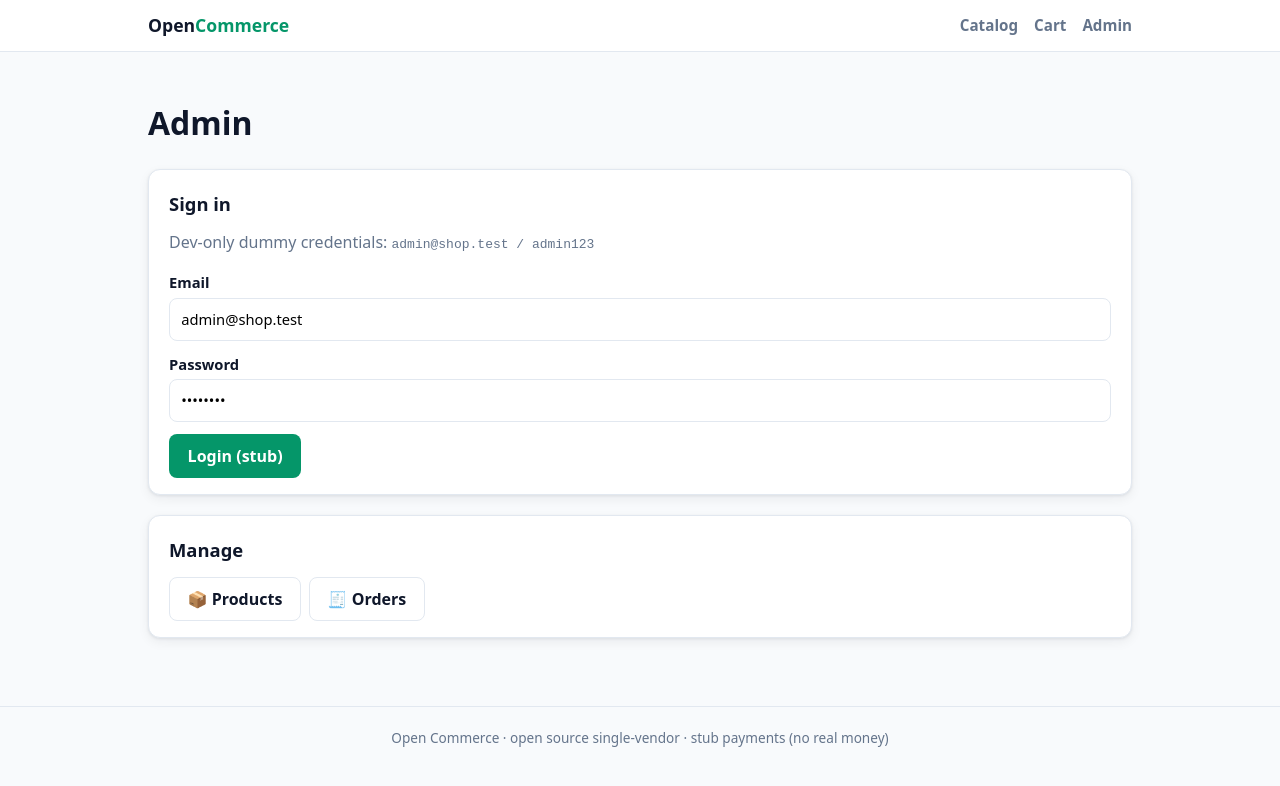
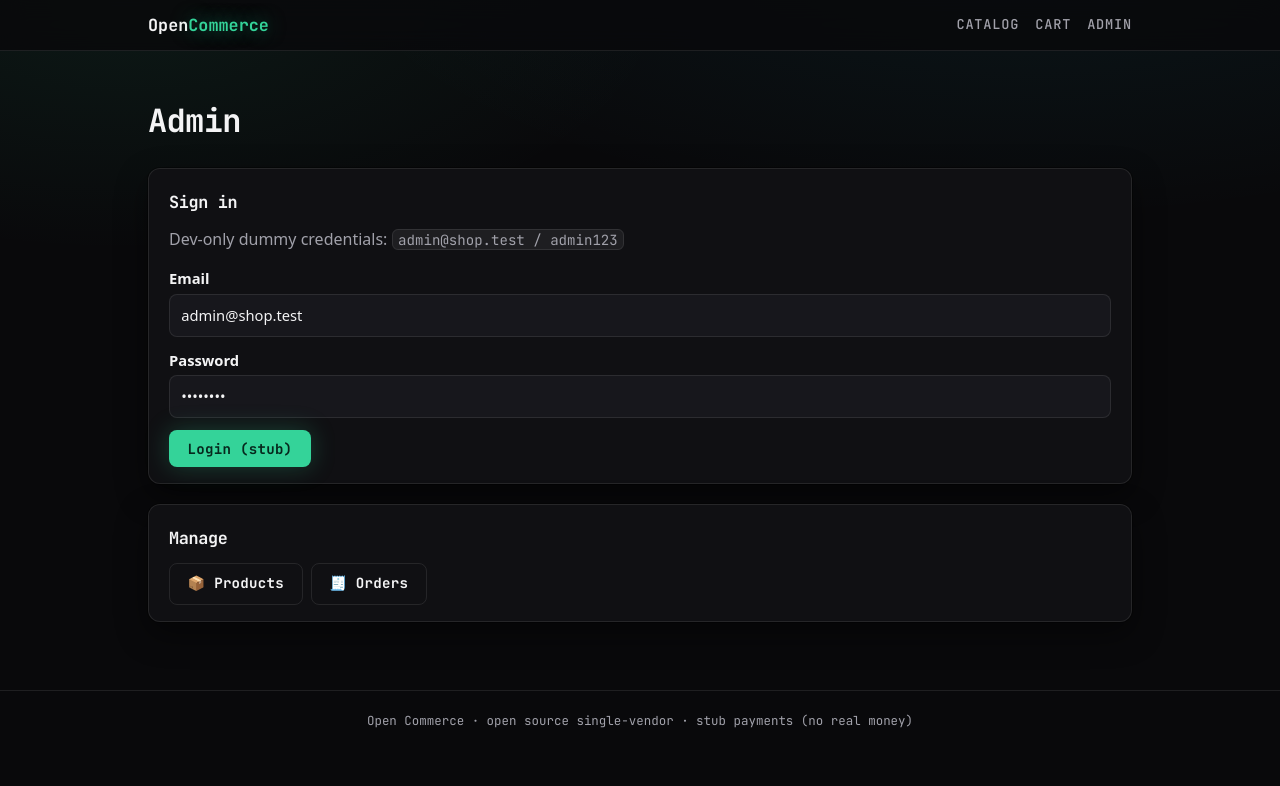
Before and after one commit to zalwan/open-commerce, a SvelteKit app in the folder app/frontend/: page /admin in a window 1280 px wide. Shown: the top 786 px of the page. Built offline with nearby package versions, Linux system fonts and the light colour scheme; no server answers.

Commit message:
style: dark threeui-inspired theme with neon starfield hero

```diff
--- a/app/frontend/src/app.css
+++ b/app/frontend/src/app.css
@@ -1,22 +1,27 @@
-/* Open Commerce storefront — lightweight design system, no dependencies. */
+/* Open Commerce storefront — dark, mono, three.js-inspired design system. */
 
 :root {
-	--bg: #f8fafc;
-	--surface: #ffffff;
-	--text: #0f172a;
-	--muted: #64748b;
-	--border: #e2e8f0;
-	--brand: #059669;
-	--brand-dark: #047857;
-	--brand-soft: #ecfdf5;
-	--danger: #dc2626;
-	--danger-soft: #fef2f2;
-	--amber: #d97706;
-	--amber-soft: #fffbeb;
-	--blue: #2563eb;
-	--blue-soft: #eff6ff;
+	--bg: #09090b;
+	--surface: #101013;
+	--surface-2: #17171c;
+	--text: #f4f4f5;
+	--muted: #a1a1aa;
+	--border: rgb(255 255 255 / 0.09);
+	--brand: #34d399;
+	--brand-dim: #6ee7b7;
+	--brand-soft: rgb(52 211 153 / 0.12);
+	--accent: #22d3ee;
+	--danger: #f87171;
+	--danger-soft: rgb(248 113 113 / 0.12);
+	--amber: #fbbf24;
+	--amber-soft: rgb(251 191 36 / 0.12);
+	--blue: #60a5fa;
+	--blue-soft: rgb(96 165 250 / 0.12);
 	--radius: 12px;
-	--shadow: 0 1px 3px rgb(15 23 42 / 0.08), 0 4px 12px rgb(15 23 42 / 0.06);
+	--mono: 'JetBrains Mono', ui-monospace, SFMono-Regular, Menlo, monospace;
+	--sans: ui-sans-serif, system-ui, -apple-system, 'Segoe UI', Roboto, sans-serif;
+	--shadow: 0 0 0 1px rgb(0 0 0 / 0.4), 0 12px 32px rgb(0 0 0 / 0.45);
+	--glow: 0 0 24px rgb(52 211 153 / 0.25);
 }
 
 * {
@@ -25,14 +30,33 @@
 
 body {
 	margin: 0;
-	background: var(--bg);
+	background:
+		radial-gradient(1200px 500px at 80% -10%, rgb(34 211 238 / 0.07), transparent 60%),
+		radial-gradient(900px 420px at 10% 0%, rgb(52 211 153 / 0.08), transparent 60%),
+		var(--bg);
 	color: var(--text);
-	font-family: ui-sans-serif, system-ui, -apple-system, 'Segoe UI', Roboto, sans-serif;
+	font-family: var(--sans);
 	line-height: 1.55;
+	min-height: 100vh;
 }
 
 a {
-	color: var(--brand-dark);
+	color: var(--brand-dim);
+}
+
+h1,
+h2 {
+	font-family: var(--mono);
+	letter-spacing: -0.02em;
+}
+
+code {
+	font-family: var(--mono);
+	font-size: 0.88em;
+	background: rgb(255 255 255 / 0.06);
+	border: 1px solid var(--border);
+	border-radius: 6px;
+	padding: 0.05rem 0.35rem;
 }
 
 /* ---- layout ---- */
@@ -41,7 +65,8 @@ a {
 	position: sticky;
 	top: 0;
 	z-index: 10;
-	background: var(--surface);
+	background: rgb(9 9 11 / 0.82);
+	backdrop-filter: blur(12px);
 	border-bottom: 1px solid var(--border);
 }
 
@@ -55,8 +80,9 @@ a {
 }
 
 .brand {
-	font-weight: 800;
-	font-size: 1.1rem;
+	font-family: var(--mono);
+	font-weight: 700;
+	font-size: 1.05rem;
 	color: var(--text);
 	text-decoration: none;
 	white-space: nowrap;
@@ -64,6 +90,7 @@ a {
 
 .brand span {
 	color: var(--brand);
+	text-shadow: 0 0 18px rgb(52 211 153 / 0.5);
 }
 
 .nav {
@@ -73,14 +100,17 @@ a {
 }
 
 .nav a {
+	font-family: var(--mono);
 	color: var(--muted);
 	text-decoration: none;
-	font-weight: 600;
-	font-size: 0.95rem;
+	font-weight: 500;
+	font-size: 0.85rem;
+	text-transform: uppercase;
+	letter-spacing: 0.06em;
 }
 
 .nav a:hover {
-	color: var(--text);
+	color: var(--brand-dim);
 }
 
 .container {
@@ -92,7 +122,8 @@ a {
 .footer {
 	border-top: 1px solid var(--border);
 	color: var(--muted);
-	font-size: 0.85rem;
+	font-family: var(--mono);
+	font-size: 0.78rem;
 	text-align: center;
 	padding: 1.25rem;
 }
@@ -102,10 +133,11 @@ a {
 .hero {
 	position: relative;
 	overflow: hidden;
-	background: linear-gradient(135deg, #064e3b, #059669);
+	background: linear-gradient(180deg, #0b0f0e 0%, #09090b 100%);
+	border: 1px solid var(--border);
 	color: #fff;
 	border-radius: var(--radius);
-	padding: 2rem 1.75rem;
+	padding: 2.5rem 1.75rem;
 	margin-bottom: 1.5rem;
 	box-shadow: var(--shadow);
 }
@@ -122,17 +154,27 @@ a {
 .hero-copy {
 	position: relative;
 	z-index: 1;
-	text-shadow: 0 1px 8px rgb(6 78 59 / 0.55);
+	text-shadow: 0 2px 16px rgb(0 0 0 / 0.8);
+}
+
+.hero-copy::before {
+	content: '// open-source commerce';
+	display: block;
+	font-family: var(--mono);
+	font-size: 0.78rem;
+	color: var(--brand);
+	letter-spacing: 0.08em;
+	margin-bottom: 0.5rem;
 }
 
 .hero h1 {
 	margin: 0 0 0.25rem;
-	font-size: 1.6rem;
+	font-size: 1.7rem;
 }
 
 .hero p {
 	margin: 0;
-	opacity: 0.9;
+	color: var(--muted);
 }
 
 /* ---- product grid ---- */
@@ -160,11 +202,13 @@ a {
 	box-shadow: var(--shadow);
 	display: flex;
 	flex-direction: column;
-	transition: transform 0.08s ease;
+	transition: transform 0.12s ease, border-color 0.12s ease, box-shadow 0.12s ease;
 }
 
 .card:hover {
-	transform: translateY(-2px);
+	transform: translateY(-3px);
+	border-color: rgb(52 211 153 / 0.4);
+	box-shadow: var(--shadow), var(--glow);
 }
 
 .thumb {
@@ -172,11 +216,13 @@ a {
 	display: flex;
 	align-items: center;
 	justify-content: center;
+	font-family: var(--mono);
 	font-size: 2.5rem;
-	font-weight: 800;
-	color: #fff;
-	background: linear-gradient(135deg, #10b981, #0ea5e9);
+	font-weight: 700;
+	color: #062e22;
+	background: linear-gradient(135deg, #34d399, #22d3ee);
 	text-transform: uppercase;
+	text-decoration: none;
 }
 
 .thumb img {
@@ -201,12 +247,14 @@ a {
 }
 
 .card-body a.title:hover {
-	color: var(--brand-dark);
+	color: var(--brand-dim);
 }
 
 .price {
-	font-weight: 800;
+	font-family: var(--mono);
+	font-weight: 700;
 	font-size: 1.05rem;
+	color: var(--brand-dim);
 }
 
 .meta {
@@ -218,32 +266,40 @@ a {
 
 .badge {
 	display: inline-block;
-	font-size: 0.75rem;
-	font-weight: 700;
-	padding: 0.1rem 0.55rem;
+	font-family: var(--mono);
+	font-size: 0.72rem;
+	font-weight: 500;
+	letter-spacing: 0.04em;
+	text-transform: uppercase;
+	padding: 0.15rem 0.6rem;
 	border-radius: 999px;
-	background: #f1f5f9;
-	color: #475569;
+	border: 1px solid var(--border);
+	background: rgb(255 255 255 / 0.05);
+	color: var(--muted);
 	width: fit-content;
 }
 
 .badge-ok {
 	background: var(--brand-soft);
-	color: var(--brand-dark);
+	border-color: rgb(52 211 153 / 0.35);
+	color: var(--brand-dim);
 }
 
 .badge-warn {
 	background: var(--amber-soft);
+	border-color: rgb(251 191 36 / 0.35);
 	color: var(--amber);
 }
 
 .badge-err {
 	background: var(--danger-soft);
+	border-color: rgb(248 113 113 / 0.35);
 	color: var(--danger);
 }
 
 .badge-info {
 	background: var(--blue-soft);
+	border-color: rgb(96 165 250 / 0.35);
 	color: var(--blue);
 }
 
@@ -262,20 +318,24 @@ a {
 	font: inherit;
 	font-weight: 400;
 	padding: 0.55rem 0.7rem;
+	color: var(--text);
 	border: 1px solid var(--border);
 	border-radius: 8px;
-	background: var(--surface);
+	background: var(--surface-2);
 	width: 100%;
 }
 
 .input:focus {
-	outline: 2px solid var(--brand);
+	outline: none;
 	border-color: var(--brand);
+	box-shadow: 0 0 0 3px rgb(52 211 153 / 0.15);
 }
 
 .btn {
-	font: inherit;
+	font-family: var(--mono);
+	font-size: 0.88rem;
 	font-weight: 700;
+	letter-spacing: 0.02em;
 	padding: 0.55rem 1.1rem;
 	border-radius: 8px;
 	border: 1px solid transparent;
@@ -286,28 +346,35 @@ a {
 
 .btn-primary {
 	background: var(--brand);
-	color: #fff;
+	color: #06281d;
+	box-shadow: var(--glow);
 }
 
 .btn-primary:hover {
-	background: var(--brand-dark);
+	background: var(--brand-dim);
 }
 
 .btn-primary:disabled {
-	opacity: 0.6;
+	opacity: 0.5;
 	cursor: wait;
+	box-shadow: none;
 }
 
 .btn-danger {
 	background: var(--danger-soft);
 	color: var(--danger);
-	border-color: #fecaca;
+	border-color: rgb(248 113 113 / 0.35);
 }
 
 .btn-ghost {
 	background: transparent;
 	color: var(--text);
 	border-color: var(--border);
+}
+
+.btn-ghost:hover {
+	border-color: rgb(52 211 153 / 0.4);
+	color: var(--brand-dim);
 }
 
 .btn-row {
@@ -328,7 +395,7 @@ a {
 
 .panel h2 {
 	margin: 0 0 0.75rem;
-	font-size: 1.15rem;
+	font-size: 1.05rem;
 }
 
 /* ---- lists & tables ---- */
@@ -359,18 +426,20 @@ a {
 }
 
 .total {
+	font-family: var(--mono);
 	font-size: 1.15rem;
-	font-weight: 800;
+	font-weight: 700;
 	text-align: right;
 	margin: 1rem 0;
+	color: var(--brand-dim);
 }
 
 /* ---- alerts & misc ---- */
 
 .alert-error {
 	background: var(--danger-soft);
-	border: 1px solid #fecaca;
-	color: #991b1b;
+	border: 1px solid rgb(248 113 113 / 0.35);
+	color: #fca5a5;
 	border-radius: 8px;
 	padding: 0.6rem 0.9rem;
 	margin: 0.75rem 0;
@@ -378,8 +447,8 @@ a {
 
 .alert-ok {
 	background: var(--brand-soft);
-	border: 1px solid #a7f3d0;
-	color: #065f46;
+	border: 1px solid rgb(52 211 153 / 0.35);
+	color: var(--brand-dim);
 	border-radius: 8px;
 	padding: 0.6rem 0.9rem;
 	margin: 0.75rem 0;
@@ -393,7 +462,9 @@ a {
 	display: inline-block;
 	margin-bottom: 1rem;
 	text-decoration: none;
-	font-weight: 600;
+	font-family: var(--mono);
+	font-size: 0.85rem;
+	font-weight: 500;
 }
 
 .detail {
@@ -404,6 +475,7 @@ a {
 
 .detail .thumb {
 	border-radius: var(--radius);
+	border: 1px solid var(--border);
 	aspect-ratio: 16 / 10;
 	font-size: 4rem;
 }
--- a/app/frontend/src/app.html
+++ b/app/frontend/src/app.html
@@ -3,6 +3,12 @@
 	<head>
 		<meta charset="utf-8" />
 		<meta name="viewport" content="width=device-width, initial-scale=1" />
+		<link rel="preconnect" href="https://fonts.googleapis.com" />
+		<link rel="preconnect" href="https://fonts.gstatic.com" crossorigin />
+		<link
+			href="https://fonts.googleapis.com/css2?family=JetBrains+Mono:wght@400;500;700&display=swap"
+			rel="stylesheet"
+		 />
 		%sveltekit.head%
 	</head>
 	<body data-sveltekit-preload-data="hover">
```
Also changed, not shown: app/frontend/src/lib/hero-scene.ts (+53 -22 lines).
